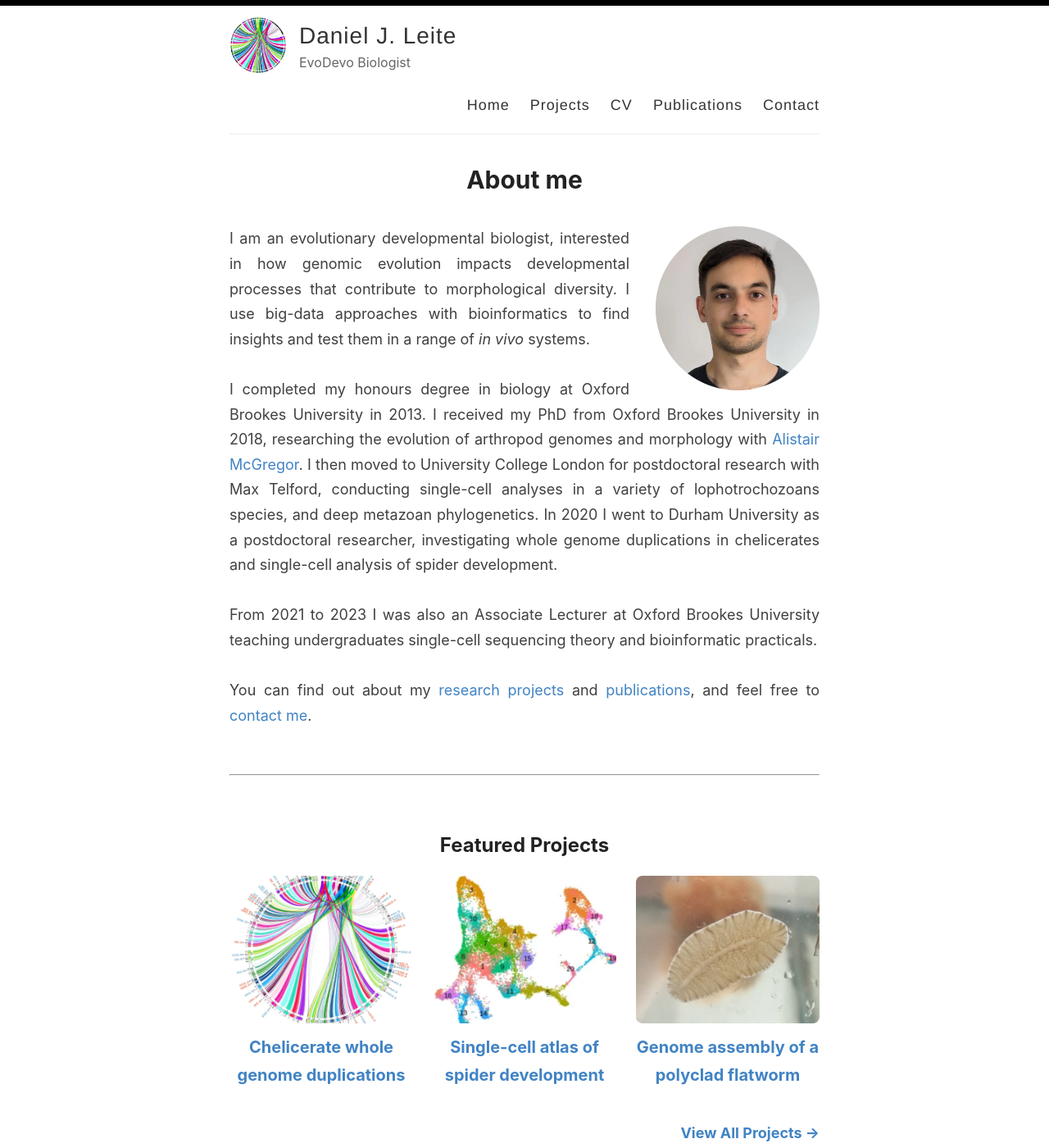
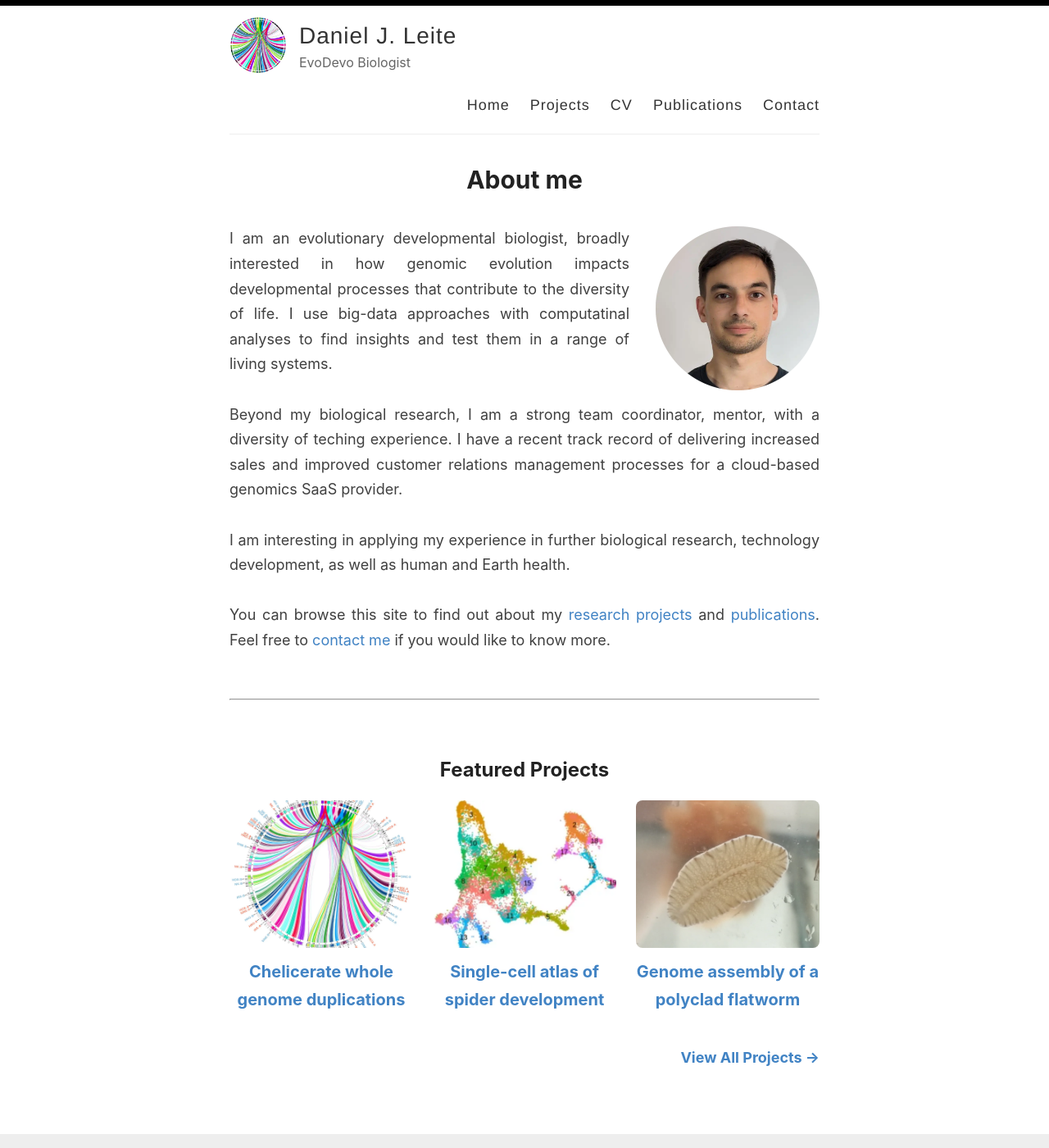
Before and after one commit to djleite/djleite.github.io, a Jekyll site: the page built from index.html, in a window 1280 px wide and 1400 px high. Shown: the whole window at 82% size. Built offline with Jekyll 4.4.1, drawn with Linux system fonts in a browser that asks for light colours; the list of posts is cut into pages by our own code.

Commit message:
update home text

```diff
--- a/index.html
+++ b/index.html
@@ -13,13 +13,19 @@ title: Home
         alt="DJ Leite Photo"
         style="float: right; margin-left: 2rem; max-width: 200px; border-radius: 8px;"
       >
-      I am an evolutionary developmental biologist, interested in how genomic evolution impacts developmental processes that contribute to morphological diversity. I use big-data approaches with bioinformatics to find insights and test them in a range of <i>in vivo</i> systems.
+      I am an evolutionary developmental biologist, broadly interested in how genomic evolution impacts developmental processes that contribute to the diversity of life. I use big-data approaches with computatinal analyses to find insights and test them in a range of living systems.
       <br><br>
-      I completed my honours degree in biology at Oxford Brookes University in 2013. I received my PhD from Oxford Brookes University in 2018, researching the evolution of arthropod genomes and morphology with <a href="https://mcgregor-evo-devo-lab.net/" target="_blank" rel="noopener noreferrer">Alistair McGregor</a>. I then moved to University College London for postdoctoral research with Max Telford, conducting single-cell analyses in a variety of lophotrochozoans species, and deep metazoan phylogenetics. In 2020 I went to Durham University as a postdoctoral researcher, investigating whole genome duplications in chelicerates and single-cell analysis of spider development.
+      Beyond my biological research, I am a strong team coordinator, mentor, with a diversity of teching experience. I have a recent track record of delivering increased sales and improved customer relations management processes for a cloud-based genomics SaaS provider.
+      <br><br>
+      I am interesting in applying my experience in further biological research, technology development, as well as human and Earth health.
+      <br><br>
+      You can browse this site to find out about my <a href="/projects">research projects</a> and <a href="/publications">publications</a>. Feel free to <a href="/contact">contact me</a> if you would like to know more.
+
+      <!-- I completed my honours degree in biology at Oxford Brookes University in 2013. I received my PhD from Oxford Brookes University in 2018, researching the evolution of arthropod genomes and morphology with <a href="https://mcgregor-evo-devo-lab.net/" target="_blank" rel="noopener noreferrer">Alistair McGregor</a>. I then moved to University College London for postdoctoral research with Max Telford, conducting single-cell analyses in a variety of lophotrochozoans species, and deep metazoan phylogenetics. In 2020 I went to Durham University as a postdoctoral researcher, investigating whole genome duplications in chelicerates and single-cell analysis of spider development.
       <br><br>
       From 2021 to 2023 I was also an Associate Lecturer at Oxford Brookes University teaching undergraduates single-cell sequencing theory and bioinformatic practicals.
-      <br><br>
-      You can find out about my <a href="/projects">research projects</a> and <a href="/publications">publications</a>, and feel free to <a href="/contact">contact me</a>.
+    -->
+
     </p>
   </div>
 </section>
```
